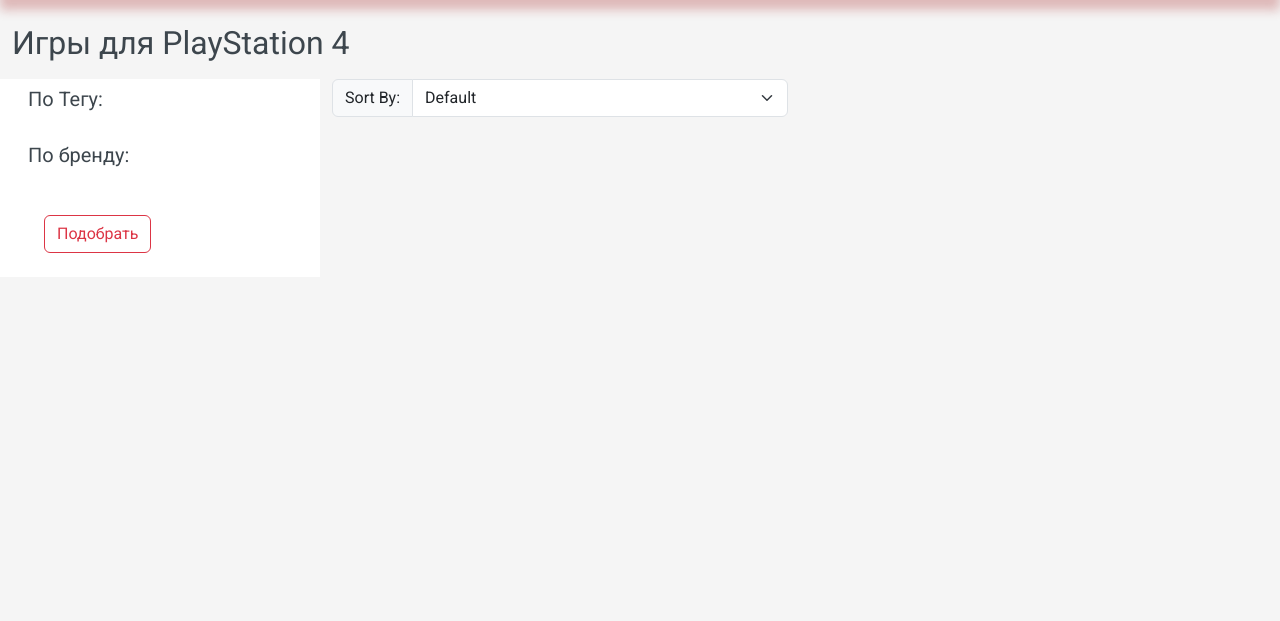
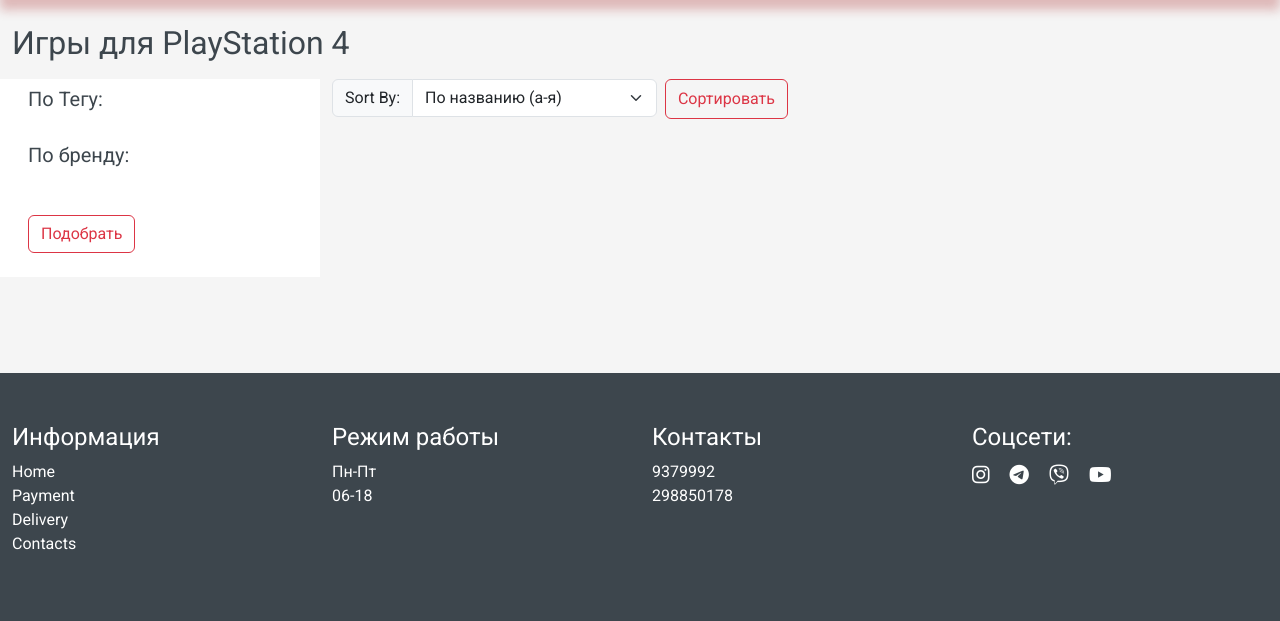
Before and after one commit to swankeyyy/com, a Django app: page / in a window 1280 px wide. Shown: the part 162-783 px from the top of the page. Run offline with Django 4.2, Linux system fonts and the light colour scheme; data that the repository does not hold is empty; some libraries are stand-ins or nearby versions.

Commit message:
refactor searched field like a template tag

```diff
--- /dev/null
+++ b/backend/templates/UI/include/sidebar.html
@@ -0,0 +1,10 @@
+<div class="sidebar">
+    {% load products_tag %}
+    <form action="{% url 'filtered_products_view' %}" method="get">
+        {% get_all_tags %}
+        {% get_all_brands %}
+        <button class="btn btn-outline-danger mt-3" type="submit">
+            Подобрать
+        </button>
+    </form>
+</div>
--- /dev/null
+++ b/backend/templates/UI/include/sort_panel.html
@@ -0,0 +1,14 @@
+<div class="input-group mb-3">
+    <span class="input-group-text">Sort By:</span>
+    <select class="form-select" aria-label="Sort by:">
+        <option value="1">По названию (а-я)</option>
+        <option value="2">По названию (я-а)</option>
+        <option value="3">Начиная с дешевых</option>
+        <option value="4">Начиная с дорогих</option>
+    </select>
+
+</div>
+
+<button class="btn btn-outline-danger ms-2 h-75" type="submit">
+    Сортировать
+</button>
--- a/backend/templates/base.html
+++ b/backend/templates/base.html
@@ -174,45 +174,22 @@
                 <div class="row mt-4">
                     <h1 class="h2 mb-3 section-title">Игры для PlayStation 4</h1>
                     <div class="col-3 bg-white ">
-                        <div class="sidebar">
-                            <form action="{% url 'filtered_products_view' %}" method="get">
-                                {% get_all_tags %}
-                                {% get_all_brands %}
-                                <button class="btn btn-outline-danger ms-3 mt-3" type="submit">
-                                    Подобрать
-                                </button>
-                            </form>
-                        </div>
-
+                        {% include 'UI/include/sidebar.html' %}
                     </div>
                     <div class="col-9">
                         <div class="row">
-                            <div class="col-sm-6">
-                                <div class="input-group mb-3">
-                                    <span class="input-group-text">Sort By:</span>
-                                    <select class="form-select" aria-label="Sort by:">
-                                        <option selected>Default</option>
-                                        <option value="1">Name (a-z)</option>
-                                        <option value="2">Name (z-a)</option>
-                                        <option value="3">Price (low &gt; high)</option>
-                                        <option value="4">Price (high &gt; low)</option>
-                                    </select>
-                                </div>
+                            <div class="col-sm-6 d-flex">
+                                {% include 'UI/include/sort_panel.html' %}
                             </div>
-
                         </div>
                         <div class="row">
                             {% block content %}
-
                             {% endblock content %}
-
                         </div>
                     </div>
                 </div>
+            </section>
         </div>
-        </section>
-</div>
-
 
 </main>
 
```
